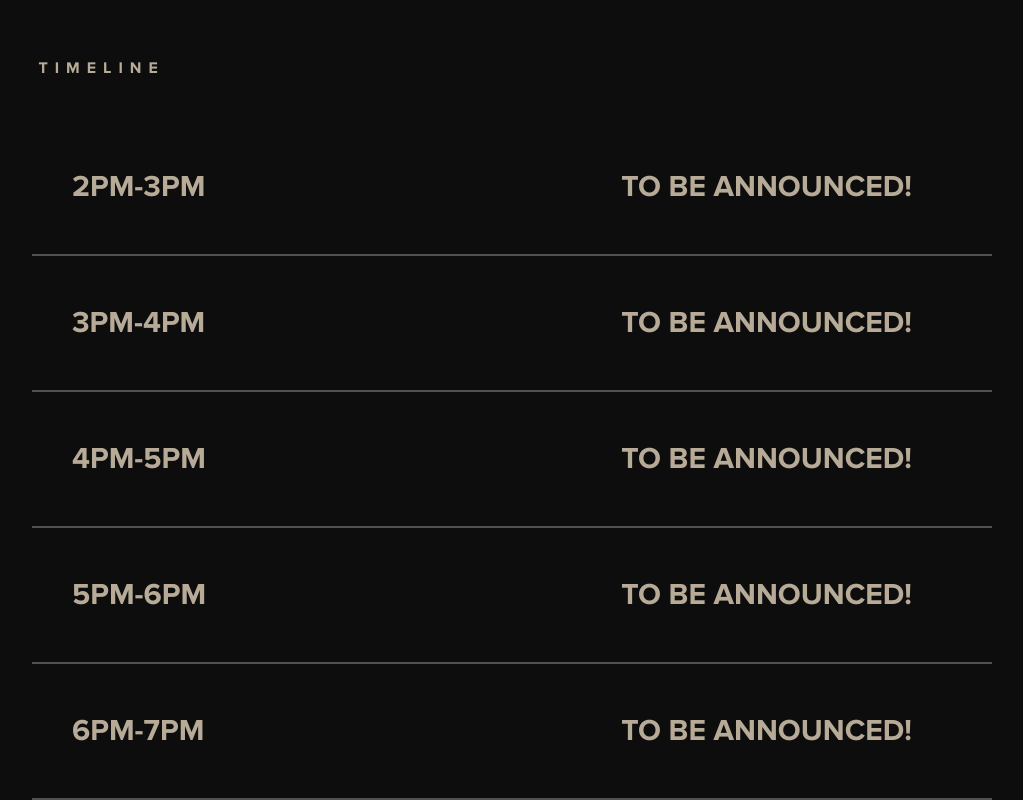
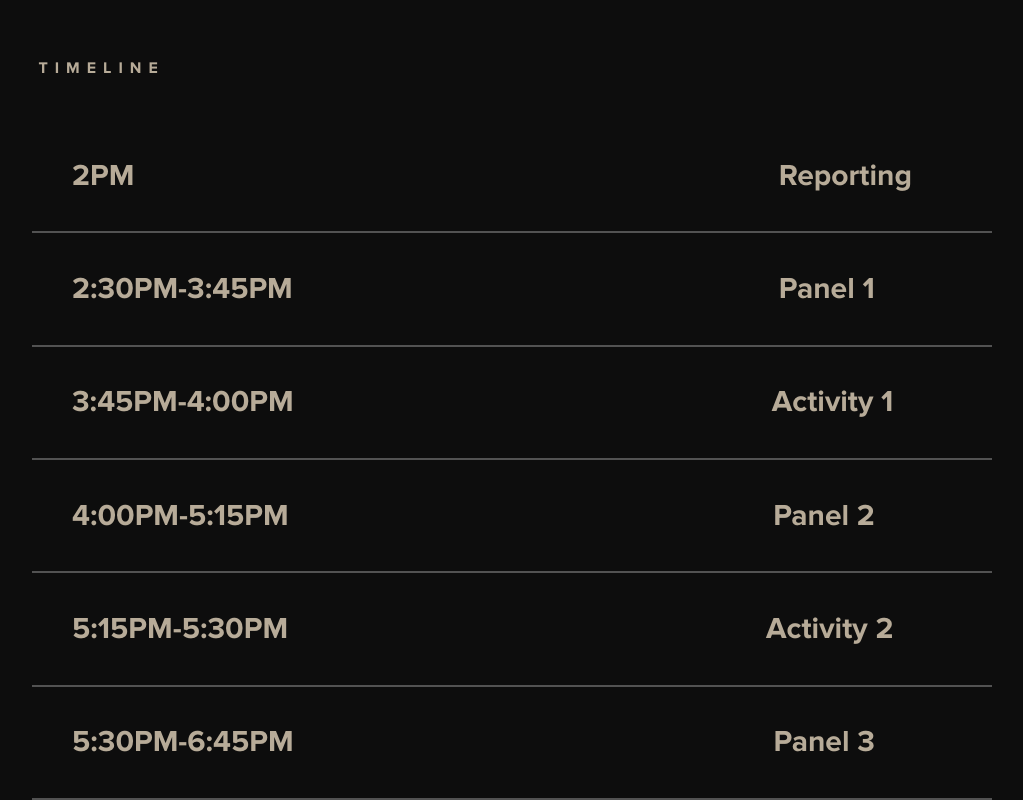
Before and after one commit to CodeChefVIT/techtalks23-landing, a Next.js app in the folder techtalks24-landing/: page /landing in a window 1280 px wide. Shown: the part 2480-3280 px from the top of the page, without its empty margins (128-1151 px from the left). Built offline with nearby package versions, Linux system fonts and the light colour scheme.

Commit message:
update: timeline

```diff
--- a/techtalks24-landing/src/components/RealTimeline.js
+++ b/techtalks24-landing/src/components/RealTimeline.js
@@ -2,11 +2,14 @@ import { color, motion, easeInOut } from "framer-motion";
 
 const RealTimeline = () => {
   const events = [
-    { time: "2PM-3PM", event: "TO BE ANNOUNCED!" },
-    { time: "3PM-4PM", event: "TO BE ANNOUNCED!" },
-    { time: "4PM-5PM", event: "TO BE ANNOUNCED!" },
-    { time: "5PM-6PM", event: "TO BE ANNOUNCED!" },
-    { time: "6PM-7PM", event: "TO BE ANNOUNCED!" },
+    { time: "2PM", event: "Reporting" },
+    { time: "2:30PM-3:45PM", event: "Panel 1  " },
+    { time: "3:45PM-4:00PM", event: "Activity 1 " },
+    { time: "4:00PM-5:15PM", event: "Panel 2  " },
+    { time: "5:15PM-5:30PM", event: "Activity 2 " },
+
+    { time: "5:30PM-6:45PM", event: "Panel 3  " },
+
   ];
   // console.log(100 / events.length);
   return (
@@ -24,7 +27,7 @@ const RealTimeline = () => {
               key={index}
               // className={`flex ml-40 h-[20%]`}
               className={`flex justify-between mx-auto sm:ml-2 sm:gap-[20vw] xs:text-xl h-[${
-                100 / events.length
+                100 / 5
               }%] border-b-[2px] border-neutral-600 w-[75%] md:w-full gap-44 text-grey text-3xl font-semibold z-20 px-10`}
               whileHover={{
                 backgroundColor: "#552BFF",
@@ -56,4 +59,4 @@ const RealTimeline = () => {
   );
 };
 
-export default RealTimeline;
+export default RealTimeline;
```
